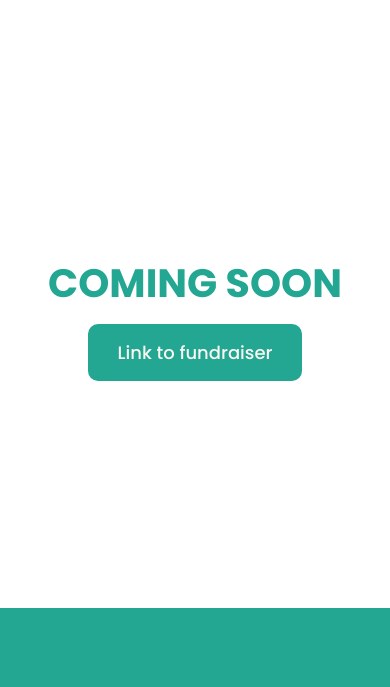
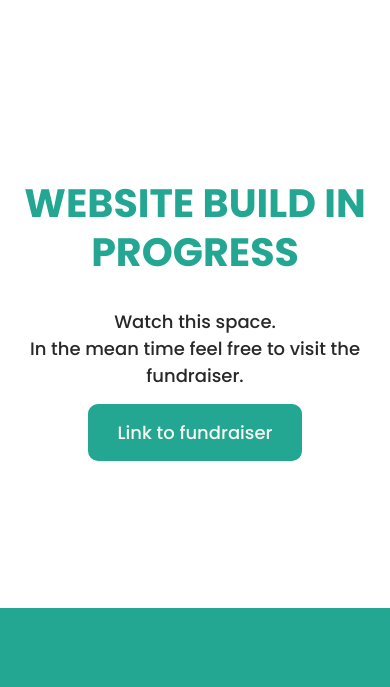
Before and after one commit to emelinelawford/jessica, a website: page dist/index.html in a window 390 px wide. Shown: the part 100-787 px from the top of the page. Drawn offline with Linux system fonts and the light colour scheme.

Commit message:
fixing minor bugs, considering responsiveness

```diff
--- a/src/scss/modules/_vars.scss
+++ b/src/scss/modules/_vars.scss
@@ -16,6 +16,7 @@ $font-family: 'Poppins', Helvetica, sans-serif;
     font-weight: 700;
     text-transform: uppercase;
     text-align: center;
+    line-height: 125%;
   }
 
 @mixin box-shadow {
--- a/src/scss/partials/_main.scss
+++ b/src/scss/partials/_main.scss
@@ -1,8 +1,20 @@
-.container{
-    display: flex;
+main{
+    display:flex;
     justify-content: center;
     align-items: center;
-    flex-wrap: wrap;
-    flex-direction: column;
     height: 70vh;
+
+    .container{
+        display: flex;
+        justify-content: center;
+        align-items: center;
+        flex-wrap: wrap;
+        flex-direction: column;
+        width: 32em;
+
+        h1, p{
+            margin: $desktop-unit-half;
+            text-align: center;
+        }
+    }
 }
```
Also changed, not shown: dist/assets/css/style.css, dist/assets/css/style.min.css, dist/index.html, 1 other file.
